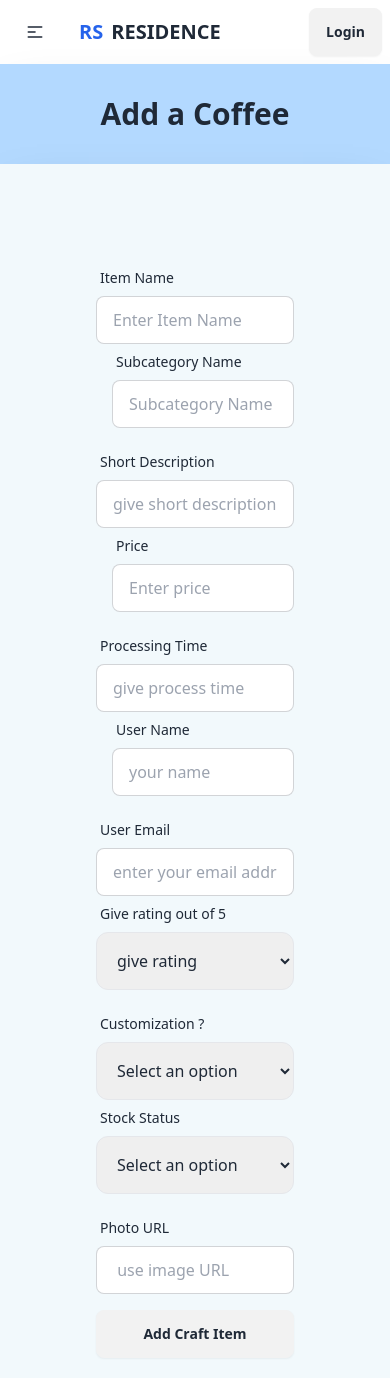
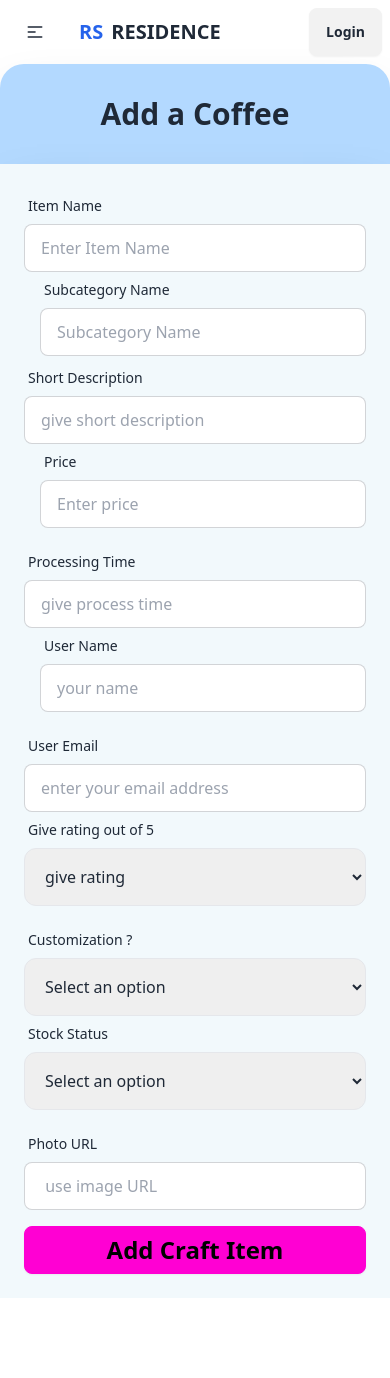
Before and after one commit to rasel754/assignment-ten-client, a React (Vite) app: page /addCraftItem in a window 390 px wide. Shown: the top 1378 px of the page. After the commit the page ends 1298 px from the top, so only its background shows below. Built offline with nearby package versions, Linux system fonts and the light colour scheme; no server answers.

Commit message:
complete art and craft item route

```diff
--- a/src/components/AddCraftItem.jsx
+++ b/src/components/AddCraftItem.jsx
@@ -1,4 +1,5 @@
 import { useState } from "react";
+import Swal from "sweetalert2";
 
 const AddCraftItem = () => {
   // State to store the selected value
@@ -36,6 +37,27 @@ const AddCraftItem = () => {
     const Info = {itemName,subcategoryName,shortDescription,price,processTime,name,email,rating,customization, stockStatus, photo};
     console.log(Info);
 
+    fetch("http://localhost:5000/addCraft",{
+        method:'POST',
+        headers:{
+            'Content-Type':'application/json'
+        },
+        body:JSON.stringify(Info)
+    })
+     .then(res => res.json())
+     .then((data) => {
+        console.log(data);
+        if(data.insertedId){
+            Swal.fire({
+                icon: "success",
+                title: "Yaaa...",
+                text: "user added successfully",
+
+              });
+              form.reset();
+        }
+      })
+
 
 
 
@@ -43,15 +65,15 @@ const AddCraftItem = () => {
   };
   return (
     <div className="">
-      <h2 className="text-3xl font-extrabold text-center bg-[#B3D9FF] py-8 md:w-4/5 mx-auto shadow-2xl">
+      <h2 className="text-3xl font-extrabold text-center rounded-t-3xl bg-[#B3D9FF] py-8 md:w-4/5 mx-auto shadow-2xl">
         Add a Coffee
       </h2>
       <form
         onSubmit={handleAddCraft}
-        className="bg-[#F2F9FC] p-24 md:w-4/5 mx-auto shadow-2xl"
+        className="bg-[#F2F9FC] p-6 md:p-12 lg:p-24 md:w-4/5 mx-auto shadow-2xl"
       >
         {/* form name and quantity row */}
-        <div className="md:flex mb-4">
+        <div className="md:flex mb-1 md:mb-4">
           <div className="form-control md:w-1/2">
             <label className="label">
               <span className="label-text">Item Name</span>
@@ -238,7 +260,7 @@ const AddCraftItem = () => {
             </label>
           </div>
         </div>
-        <input type="submit" value="Add Craft Item" className="btn btn-block" />
+        <input type="submit" value="Add Craft Item" className="btn btn-block btn-secondary text-black font-extrabold text-2xl" />
       </form>
     </div>
   );
--- a/src/components/Login.jsx
+++ b/src/components/Login.jsx
@@ -68,7 +68,7 @@ const Login = () => {
   return (
     <div>
       <div className="">
-        <h1 className="text-3xl text-center mt-5">Login your account</h1>
+        <h1 className="text-3xl text-center mt-5 md:w-3/4 lg:w-1/2 mx-auto p-6 rounded-t-3xl font-semibold bg-[#2957FD]">Login your account</h1>
         <form
           onSubmit={handleLogin}
           className="card-body md:w-3/4 lg:w-1/2 mx-auto bg-[#cbd5e1] shadow-2xl	"
@@ -103,7 +103,7 @@ const Login = () => {
             </label>
           </div>
           <div className="form-control mt-3">
-            <button className="btn btn-primary">Login</button>
+            <button className="btn btn-primary ">Login</button>
           </div>
         </form>
         <div className="divider divider-info md:w-3/5 lg:w-1/3 mx-auto">OR</div>
```
